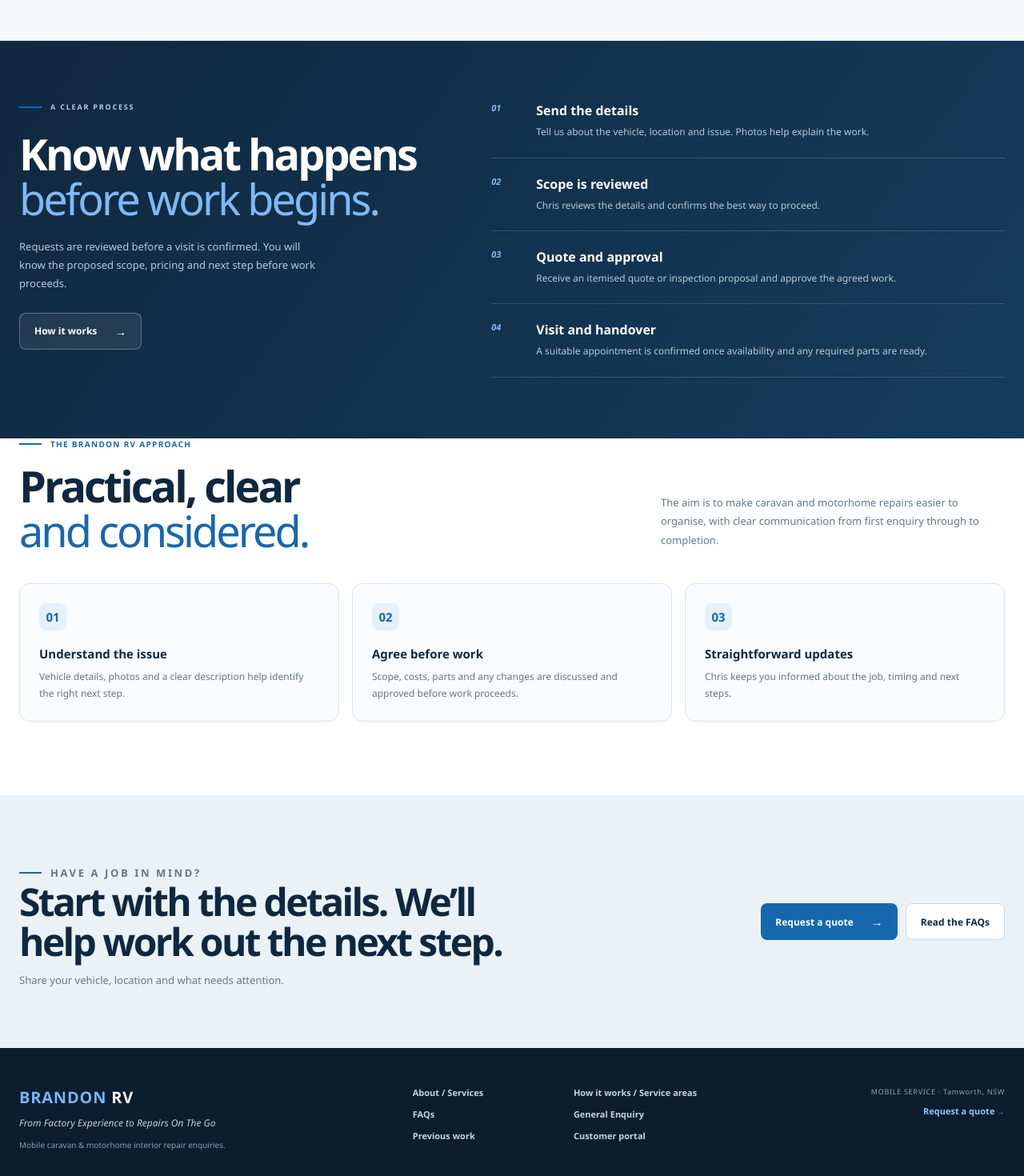
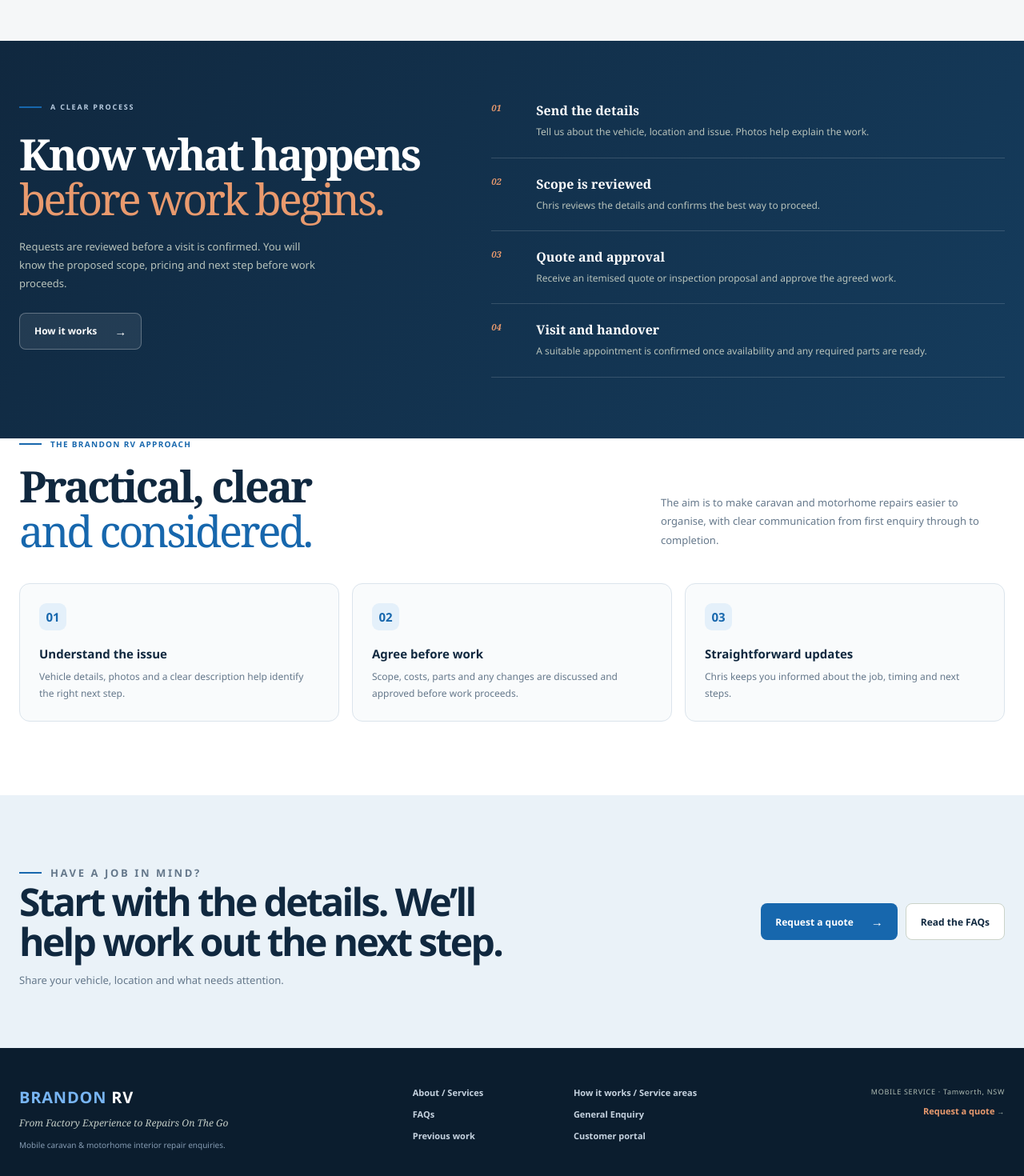
Before and after one commit to remipetrovich-design/BrandonRV-V2, a Next.js app: page / in a window 1280 px wide. Shown: the part 1260-2730 px from the top of the page at 80% size. Built offline with nearby package versions, Linux system fonts and the light colour scheme; no server answers.

Commit message:
Restore Brandon RV public brand and portal colour system

```diff
--- a/src/app/brv-refresh.css
+++ b/src/app/brv-refresh.css
@@ -1,22 +1,22 @@
 
-/* Brandon RV visual system: navy, blue, clear operational surfaces */
+/* Brandon RV public identity: warm neutral surfaces, deep green and orange accents. */
 :root {
-  --ink: #13283f;
-  --muted: #64758a;
-  --paper: #f4f7fb;
+  --ink: #17231f;
+  --muted: #66716b;
+  --paper: #f5f4ed;
   --white: #ffffff;
-  --green: #155db5;
-  --green-dark: #10243b;
-  --orange: #287ce0;
-  --line: #dce5ef;
-  --display: "Segoe UI", Arial, sans-serif;
+  --green: #244d3d;
+  --green-dark: #172f27;
+  --orange: #e9783e;
+  --line: #d9ddd3;
+  --display: Georgia, "Times New Roman", serif;
   --body: "Segoe UI", Arial, sans-serif;
-  --brv-navy: #10243b;
-  --brv-blue: #1768c5;
-  --brv-blue-light: #eaf3ff;
+  --brv-navy: #172f27;
+  --brv-blue: #244d3d;
+  --brv-blue-light: #e9ece4;
   --brv-surface: #ffffff;
-  --brv-border: #dce5ef;
-  --brv-muted: #64758a;
+  --brv-border: #d9ddd3;
+  --brv-muted: #66716b;
 }
 html { scroll-behavior: smooth; }
 body { background: var(--paper); color: var(--ink); font-family: var(--body); -webkit-font-smoothing: antialiased; }
@@ -33,14 +33,14 @@ button, input, textarea, select { font: inherit; }
 .brand-name { display: flex; flex-direction: column; gap: 4px; min-width: 0; }
 .brand-name strong { color: var(--brv-navy); font-size: 17px; font-weight: 850; letter-spacing: .045em; }
 .brand-name strong span { color: var(--brv-blue); }
-.brand-name small { color: #74849a; font-size: 9px; font-weight: 650; letter-spacing: .08em; line-height: 1.3; }
+.brand-name small { color: #66716b; font-size: 9px; font-weight: 650; letter-spacing: .08em; line-height: 1.3; }
 .main-nav { display: flex; align-items: center; gap: 24px; }
-.main-nav a { position: relative; padding: 10px 0; color: #4c6076; font-size: 12px; font-weight: 650; transition: color .18s ease; }
+.main-nav a { position: relative; padding: 10px 0; color: #59645e; font-size: 12px; font-weight: 650; transition: color .18s ease; }
 .main-nav a:hover, .main-nav a.active { color: var(--brv-blue); }
 .main-nav a.active::after { position: absolute; right: 0; bottom: 1px; left: 0; height: 2px; border-radius: 2px; background: var(--brv-blue); content: ""; }
 .header-actions { display: flex; align-items: center; gap: 16px; }
 .header-portal-link { padding: 11px 15px; border: 1px solid var(--brv-border); border-radius: 8px; color: var(--brv-navy); font-size: 11px; font-weight: 750; }
-.header-portal-link:hover { border-color: #a9c9ee; background: var(--brv-blue-light); color: var(--brv-blue); }
+.header-portal-link:hover { border-color: #bdc7bc; background: var(--brv-blue-light); color: var(--brv-blue); }
 .header-call { display: flex; flex-direction: column; gap: 3px; text-align: right; }
 .header-call span { color: #8492a3; font-size: 9px; font-weight: 700; letter-spacing: .1em; text-transform: uppercase; }
 .header-call strong { color: var(--brv-navy); font-size: 13px; font-weight: 800; }
@@ -50,33 +50,33 @@ button, input, textarea, select { font: inherit; }
 .button { min-height: 46px; padding: 0 18px; border-radius: 8px; font-size: 12px; font-weight: 750; letter-spacing: 0; transition: transform .18s ease, background .18s ease, border-color .18s ease, box-shadow .18s ease; }
 .button:hover { transform: translateY(-1px); box-shadow: 0 8px 18px rgba(16,36,59,.12); }
 .button-primary { background: var(--brv-blue); color: #fff; }
-.button-primary:hover { background: #0f56a7; }
-.button-secondary { border: 1px solid #cbd8e6; background: #fff; color: var(--brv-navy); }
+.button-primary:hover { background: #172f27; }
+.button-secondary { border: 1px solid #cbd3c9; background: #fff; color: var(--brv-navy); }
 .button-secondary:hover { border-color: #9dbfe5; background: #f6faff; }
 .button-dark { background: var(--brv-navy); color: #fff; }
 .button-dark:hover { background: #1b3b5d; }
 .button-light { margin-top: 24px; border: 1px solid rgba(255,255,255,.28); background: rgba(255,255,255,.08); color: #fff; }
 .button-light:hover { background: rgba(255,255,255,.16); }
 
-.home-hero { position: relative; overflow: hidden; padding: 68px 0 72px; background: linear-gradient(180deg,#f8fbff 0%,#f1f6fc 100%); }
+.home-hero { position: relative; overflow: hidden; padding: 68px 0 72px; background: linear-gradient(180deg,#f5f4ed 0%,#f5f4ed 100%); }
 .home-hero::before { position: absolute; top: -250px; right: -170px; width: 650px; height: 650px; border: 1px solid rgba(23,104,197,.09); border-radius: 50%; content: ""; }
 .home-hero::after { position: absolute; top: -160px; right: -80px; width: 470px; height: 470px; border: 1px solid rgba(23,104,197,.08); border-radius: 50%; content: ""; }
 .home-hero-grid { position: relative; z-index: 1; display: grid; grid-template-columns: 1.04fr .96fr; align-items: center; gap: 64px; }
 .home-eyebrow { display: flex; align-items: center; gap: 10px; margin: 0 0 22px; color: var(--brv-blue); font-size: 10px; font-weight: 800; letter-spacing: .13em; }
 .home-eyebrow span { width: 26px; height: 3px; border-radius: 3px; background: var(--brv-blue); }
 .home-hero-copy h1 { max-width: 650px; margin: 0; color: var(--brv-navy); font-size: clamp(44px,5.5vw,70px); font-weight: 850; line-height: 1.02; letter-spacing: -.055em; }
-.home-hero-intro { max-width: 570px; margin: 22px 0 28px; color: #5d7086; font-size: 16px; line-height: 1.75; }
+.home-hero-intro { max-width: 570px; margin: 22px 0 28px; color: #59645e; font-size: 16px; line-height: 1.75; }
 .home-hero-actions { display: flex; flex-wrap: wrap; gap: 12px; }
-.home-hero-meta { display: flex; flex-wrap: wrap; gap: 20px; margin-top: 27px; color: #7a8a9d; font-size: 10px; font-weight: 650; }
+.home-hero-meta { display: flex; flex-wrap: wrap; gap: 20px; margin-top: 27px; color: #7a837c; font-size: 10px; font-weight: 650; }
 .home-hero-meta span { display: inline-flex; align-items: center; gap: 8px; }
 .home-hero-meta i { width: 7px; height: 7px; border-radius: 50%; background: #2a9a72; }
-.home-hero-panel { position: relative; min-height: 430px; display: flex; flex-direction: column; overflow: hidden; padding: 26px 30px 24px; border-radius: 18px; background: linear-gradient(145deg,#10243b 0%,#173b61 100%); color: #fff; box-shadow: 0 22px 50px rgba(16,36,59,.2); }
+.home-hero-panel { position: relative; min-height: 430px; display: flex; flex-direction: column; overflow: hidden; padding: 26px 30px 24px; border-radius: 18px; background: linear-gradient(145deg,#172f27 0%,#244d3d 100%); color: #fff; box-shadow: 0 22px 50px rgba(16,36,59,.2); }
 .home-hero-panel::before { position: absolute; top: 64px; right: -85px; width: 350px; height: 350px; border: 1px solid rgba(255,255,255,.12); border-radius: 50%; content: ""; }
 .home-hero-panel::after { position: absolute; top: 105px; right: -42px; width: 260px; height: 260px; border: 1px solid rgba(255,255,255,.1); border-radius: 50%; content: ""; }
-.home-panel-top, .home-panel-bottom { position: relative; z-index: 1; display: flex; justify-content: space-between; gap: 12px; color: #b8cce2; font-size: 9px; font-weight: 750; letter-spacing: .12em; }
+.home-panel-top, .home-panel-bottom { position: relative; z-index: 1; display: flex; justify-content: space-between; gap: 12px; color: #c2ccc5; font-size: 9px; font-weight: 750; letter-spacing: .12em; }
 .home-panel-mark { position: relative; z-index: 1; display: grid; place-items: center; width: 118px; height: 94px; margin: 48px 0 20px; border-radius: 12px; background: #fff; }
 .home-panel-mark img { width: 100%; height: 100%; object-fit: contain; }
-.home-panel-kicker { position: relative; z-index: 1; margin: 0 0 9px; color: #8ebcf0; font-size: 9px; font-weight: 800; letter-spacing: .16em; }
+.home-panel-kicker { position: relative; z-index: 1; margin: 0 0 9px; color: #e99a6e; font-size: 9px; font-weight: 800; letter-spacing: .16em; }
 .home-hero-panel h2 { position: relative; z-index: 1; max-width: 360px; margin: 0; color: #fff; font-size: clamp(25px,3vw,34px); font-weight: 800; line-height: 1.1; letter-spacing: -.035em; }
 .home-hero-panel > p:not(.home-panel-kicker) { position: relative; z-index: 1; max-width: 360px; margin: 12px 0 24px; color: #c0d0e0; font-size: 12px; line-height: 1.7; }
 .home-panel-bottom { margin-top: auto; padding-top: 18px; border-top: 1px solid rgba(255,255,255,.16); }
@@ -98,15 +98,15 @@ button, input, textarea, select { font: inherit; }
 .section-lead { max-width: 430px; margin: 0 0 4px; color: var(--brv-muted); font-size: 13px; line-height: 1.8; }
 .service-grid { display: grid; grid-template-columns: repeat(3,minmax(0,1fr)); gap: 14px; border: 0; }
 .service-card { position: relative; min-height: 218px; padding: 24px; border: 1px solid var(--brv-border); border-radius: 12px; background: #fff; box-shadow: 0 6px 20px rgba(16,36,59,.035); transition: transform .18s ease, box-shadow .18s ease, border-color .18s ease; }
-.service-card:hover { transform: translateY(-3px); border-color: #b8d2ee; box-shadow: 0 14px 28px rgba(16,36,59,.08); }
+.service-card:hover { transform: translateY(-3px); border-color: #bdc7bc; box-shadow: 0 14px 28px rgba(16,36,59,.08); }
 .service-card + .service-card { padding-left: 24px; border-left: 1px solid var(--brv-border); }
 .service-number { color: var(--brv-blue); font-size: 11px; font-weight: 800; }
 .service-arrow { top: 20px; right: 22px; color: #86a5c7; }
 .service-card h3 { max-width: 270px; margin: 38px 0 10px; color: var(--brv-navy); font-size: 19px; font-weight: 800; line-height: 1.2; letter-spacing: -.025em; }
 .service-card p { max-width: 330px; margin: 0; color: var(--brv-muted); font-size: 12px; line-height: 1.75; }
-.service-note { display: grid; grid-template-columns: 210px 1fr; gap: 22px; margin-top: 18px; padding: 18px 20px; border: 1px solid #c9dcf0; border-radius: 10px; background: #eef6ff; }
+.service-note { display: grid; grid-template-columns: 210px 1fr; gap: 22px; margin-top: 18px; padding: 18px 20px; border: 1px solid #e0e5db; border-radius: 10px; background: #e9ece4; }
 .service-note strong { color: #174b83; font-size: 12px; font-weight: 800; }
-.service-note p { margin: 0; color: #536d88; font-size: 11px; line-height: 1.7; }
+.service-note p { margin: 0; color: #59645e; font-size: 11px; line-height: 1.7; }
 .section-link-row { margin-top: 22px; }
 .text-link { color: var(--brv-blue); font-size: 12px; font-weight: 800; }
 .text-link span { color: var(--brv-blue); }
@@ -115,13 +115,13 @@ button, input, textarea, select { font: inherit; }
 .process-grid { display: grid; grid-template-columns: .88fr 1.12fr; gap: 86px; }
 .eyebrow-light { color: #b9cce0; }
 .process-heading h2 { color: #fff; }
-.process-heading h2 em { color: #80b9f4; }
-.process-heading > p:last-of-type { max-width: 370px; margin: 20px 0 0; color: #b9c9d9; font-size: 13px; line-height: 1.8; }
+.process-heading h2 em { color: #e99a6e; }
+.process-heading > p:last-of-type { max-width: 370px; margin: 20px 0 0; color: #b8c3bb; font-size: 13px; line-height: 1.8; }
 .process-steps > div { display: grid; grid-template-columns: 38px 1fr; gap: 18px; padding: 19px 0; border-bottom: 1px solid rgba(255,255,255,.15); }
 .process-steps > div:first-child { padding-top: 0; }
-.process-steps > div > span { color: #83baf1; font-size: 11px; font-weight: 800; }
+.process-steps > div > span { color: #e99a6e; font-size: 11px; font-weight: 800; }
 .process-steps h3 { margin: 0 0 6px; color: #fff; font-size: 15px; font-weight: 800; }
-.process-steps p { max-width: 500px; margin: 0; color: #b9c9d9; font-size: 11px; line-height: 1.7; }
+.process-steps p { max-width: 500px; margin: 0; color: #b8c3bb; font-size: 11px; line-height: 1.7; }
 
 .contact-strip { padding: 68px 0; background: #fff; border-top: 1px solid var(--brv-border); }
 .contact-strip-inner { display: flex; align-items: center; justify-content: space-between; gap: 36px; }
@@ -135,22 +135,22 @@ button, input, textarea, select { font: inherit; }
 .footer-main { display: grid; grid-template-columns: 1.15fr 1fr .8fr; align-items: start; gap: 42px; padding-bottom: 36px; }
 .footer-brand { color: #fff; font-size: 20px; font-weight: 900; letter-spacing: .04em; }
 .footer-brand span { color: #78b5f3; }
-.footer-brand-block p { margin: 10px 0 6px; color: #c1d0df; font-size: 12px; }
+.footer-brand-block p { margin: 10px 0 6px; color: #c2ccc5; font-size: 12px; }
 .footer-brand-block small { color: #879db4; font-size: 10px; }
 .footer-links { display: grid; grid-template-columns: repeat(2,minmax(0,1fr)); gap: 12px 20px; }
 .footer-links a { color: #c5d2df; font-size: 11px; font-weight: 600; }
 .footer-links a:hover { color: #fff; }
 .footer-contact { align-items: flex-end; gap: 10px; }
-.footer-contact span { color: #90a6bd; font-size: 9px; letter-spacing: .08em; }
+.footer-contact span { color: #aebbb2; font-size: 9px; letter-spacing: .08em; }
 .footer-contact a { color: #fff; font-size: 15px; font-weight: 800; }
-.footer-contact a:last-child { color: #8fc4fb; font-size: 11px; }
+.footer-contact a:last-child { color: #e99a6e; font-size: 11px; }
 .footer-bottom { padding-top: 18px; border-top: 1px solid rgba(255,255,255,.14); color: #91a5ba; font-size: 10px; }
 
-.page-hero { padding: 68px 0 62px; background: linear-gradient(130deg,#10243b 0%,#183d64 100%); color: #fff; }
+.page-hero { padding: 68px 0 62px; background: linear-gradient(130deg,#172f27 0%,#244d3d 100%); color: #fff; }
 .page-hero .eyebrow { color: #b7cce2; font-size: 10px; }
 .page-hero h1 { max-width: 860px; color: #fff; font-family: var(--body); font-size: clamp(40px,5.2vw,64px); font-weight: 850; line-height: 1.03; letter-spacing: -.05em; }
 .page-hero h1 em { color: #8dc3fa; font-style: normal; }
-.page-hero > .shell > p:last-child { max-width: 650px; margin: 20px 0 0; color: #c1d0df; font-size: 14px; line-height: 1.75; }
+.page-hero > .shell > p:last-child { max-width: 650px; margin: 20px 0 0; color: #c2ccc5; font-size: 14px; line-height: 1.75; }
 .content-section { padding: 66px 0 84px; }
 .content-intro { max-width: 760px; margin-bottom: 34px; color: var(--brv-muted); font-size: 14px; line-height: 1.8; }
 .detail-list { grid-template-columns: repeat(2,minmax(0,1fr)); gap: 14px; border: 0; }
@@ -160,19 +160,19 @@ button, input, textarea, select { font: inherit; }
 .detail-item h2 { margin: 18px 0 9px; color: var(--brv-navy); font-size: 19px; font-weight: 800; }
 .detail-item p { color: var(--brv-muted); font-size: 12px; line-height: 1.75; }
 .service-scope-note { display: block; margin-top: 12px; color: #526d89; font-size: 10px; line-height: 1.65; }
-.note-panel { margin-top: 20px; padding: 18px 20px; border: 1px solid #c8dbef; border-left: 4px solid var(--brv-blue); border-radius: 10px; background: #edf5ff; }
+.note-panel { margin-top: 20px; padding: 18px 20px; border: 1px solid #c8dbef; border-left: 4px solid var(--brv-blue); border-radius: 10px; background: #e9ece4; }
 .note-panel p { color: #4d6782; font-size: 11px; line-height: 1.75; }
 
 .about-grid { grid-template-columns: .72fr 1.28fr; gap: 44px; }
-.about-aside { padding: 28px; border: 1px solid var(--brv-border); border-radius: 14px; background: #eaf3ff; }
+.about-aside { padding: 28px; border: 1px solid var(--brv-border); border-radius: 14px; background: #e9ece4; }
 .about-aside strong { color: var(--brv-navy); font-size: 27px; font-weight: 850; line-height: 1.12; }
-.about-aside p { color: #637a92; font-size: 11px; line-height: 1.7; }
+.about-aside p { color: #59645e; font-size: 11px; line-height: 1.7; }
 .about-copy h2 { margin: 0 0 16px; color: var(--brv-navy); font-size: 28px; font-weight: 850; letter-spacing: -.03em; }
 .about-copy p { color: var(--brv-muted); font-size: 13px; line-height: 1.85; }
 
 .contact-grid { gap: 38px; }
 .contact-card { padding: 28px; border: 1px solid var(--brv-border); border-radius: 14px; background: #fff; box-shadow: 0 8px 24px rgba(16,36,59,.04); }
-.contact-card span { color: #8291a3; font-size: 9px; }
+.contact-card span { color: #66716b; font-size: 9px; }
 .contact-card strong { color: var(--brv-navy); font-family: var(--body); font-size: 23px; font-weight: 850; }
 .contact-card a { color: var(--brv-blue); }
 .contact-guidance h2 { color: var(--brv-navy); font-size: 29px; font-weight: 850; }
@@ -182,9 +182,9 @@ button, input, textarea, select { font: inherit; }
 .enquiry-aside { top: 105px; }
 .enquiry-aside h2 { color: var(--brv-navy); font-family: var(--body); font-size: 30px; font-weight: 850; line-height: 1.12; }
 .enquiry-aside > p:not(.eyebrow) { color: var(--brv-muted); font-size: 12px; line-height: 1.8; }
-.enquiry-aside-note { border: 1px solid #c8dbef; border-left: 4px solid var(--brv-blue); border-radius: 10px; background: #edf5ff; }
+.enquiry-aside-note { border: 1px solid #c8dbef; border-left: 4px solid var(--brv-blue); border-radius: 10px; background: #e9ece4; }
 .enquiry-aside-note strong { color: var(--brv-navy); font-family: var(--body); font-size: 14px; font-weight: 800; }
-.enquiry-aside-note span { color: #5c7188; }
+.enquiry-aside-note span { color: #59645e; }
 .enquiry-aside > a { color: var(--brv-blue); }
 .enquiry-form, .profile-form { padding: 28px; border: 1px solid var(--brv-border); border-radius: 14px; background: #fff; box-shadow: 0 10px 28px rgba(16,36,59,.045); }
 .form-section-title { border-color: var(--brv-border); }
@@ -192,11 +192,11 @@ button, input, textarea, select { font: inherit; }
 .form-section-title strong { color: var(--brv-navy); font-family: var(--body); font-size: 15px; font-weight: 800; }
 .form-section-title small { color: var(--brv-muted); font-size: 10px; }
 .enquiry-form label, .auth-form label, .profile-form label, .customer-form-grid label { color: #4e6278; font-size: 11px; font-weight: 700; }
-.enquiry-form input:not([type="checkbox"]):not([type="file"]), .enquiry-form select, .enquiry-form textarea, .auth-form input:not([type="checkbox"]):not([type="file"]), .profile-form input, .profile-form select, .profile-form textarea, .customer-form-grid input, .customer-form-grid select, .customer-form-grid textarea { min-height: 44px; padding: 11px 12px; border: 1px solid #cfdbe7; border-radius: 8px; background: #fbfdff; color: var(--brv-navy); font-size: 12px; }
+.enquiry-form input:not([type="checkbox"]):not([type="file"]), .enquiry-form select, .enquiry-form textarea, .auth-form input:not([type="checkbox"]):not([type="file"]), .profile-form input, .profile-form select, .profile-form textarea, .customer-form-grid input, .customer-form-grid select, .customer-form-grid textarea { min-height: 44px; padding: 11px 12px; border: 1px solid #cbd3c9; border-radius: 8px; background: #fbfdff; color: var(--brv-navy); font-size: 12px; }
 .enquiry-form textarea, .profile-form textarea { min-height: 116px; }
 .enquiry-form input:focus, .enquiry-form select:focus, .enquiry-form textarea:focus, .auth-form input:not([type="checkbox"]):not([type="file"]):focus, .profile-form input:focus, .customer-form-grid input:focus, .customer-form-grid select:focus, .customer-form-grid textarea:focus { border-color: var(--brv-blue); box-shadow: 0 0 0 3px rgba(23,104,197,.12); outline: 0; }
-.upload-field { border: 1px dashed #9bb9d8; border-radius: 10px; background: #f6faff; }
-.upload-field small { color: #71859b; }
+.upload-field { border: 1px dashed #bdc7bc; border-radius: 10px; background: #f6faff; }
+.upload-field small { color: #66716b; }
 .consent-check { color: var(--brv-muted) !important; }
 .consent-check input { accent-color: var(--brv-blue); }
 .form-disclaimer { color: #7a8ba0; }
@@ -208,15 +208,15 @@ button, input, textarea, select { font: inherit; }
 .portal-topbar-inner { min-height: 74px; }
 .portal-topbar-right { gap: 18px; color: var(--brv-muted); font-size: 11px; }
 .portal-topbar-right a { color: var(--brv-blue); font-weight: 750; }
-.portal-account-label { color: #8595a8; font-size: 9px; font-weight: 800; letter-spacing: .12em; }
+.portal-account-label { color: #66716b; font-size: 9px; font-weight: 800; letter-spacing: .12em; }
 .portal-shell { grid-template-columns: 232px minmax(0,1fr); gap: 28px; max-width: 1280px; padding-top: 32px; padding-bottom: 58px; }
 .portal-sidebar { position: sticky; top: 100px; min-height: 560px; align-self: start; padding: 20px 14px; border: 1px solid var(--brv-border); border-radius: 14px; background: #fff; box-shadow: 0 8px 22px rgba(16,36,59,.035); }
-.portal-sidebar-heading, .panel-kicker { color: #8595a8; font-size: 9px; font-weight: 800; letter-spacing: .12em; }
+.portal-sidebar-heading, .panel-kicker { color: #66716b; font-size: 9px; font-weight: 800; letter-spacing: .12em; }
 .portal-sidebar nav { gap: 4px; margin-top: 14px; }
-.portal-nav-link { gap: 11px; padding: 11px 12px; border-radius: 8px; color: #52677e; font-size: 11px; font-weight: 700; }
+.portal-nav-link { gap: 11px; padding: 11px 12px; border-radius: 8px; color: #59645e; font-size: 11px; font-weight: 700; }
 .portal-nav-link > span { flex: 1; width: auto; display: block; color: inherit; font-size: 11px; text-align: left; }
 .portal-icon { width: 17px; height: 17px; }
-.portal-nav-link:hover, .portal-nav-link.active { background: #eaf3ff; color: var(--brv-blue); box-shadow: none; }
+.portal-nav-link:hover, .portal-nav-link.active { background: #e9ece4; color: var(--brv-blue); box-shadow: none; }
 .portal-nav-link.active { box-shadow: inset 3px 0 var(--brv-blue); }
 .portal-sidebar-help { margin-top: 30px; padding: 16px; border: 1px solid #d8e8f8; border-radius: 10px; background: #f2f8ff; }
 .portal-sidebar-help span { color: #8094aa; }
@@ -234,18 +234,18 @@ button, input, textarea, select { font: inherit; }
 .portal-stat-grid strong { margin-top: 12px; color: var(--brv-navy); font-size: 28px; font-weight: 850; }
 .portal-stat-grid small { color: var(--brv-muted); font-size: 10px; }
 .portal-panel { margin: 16px 0; padding: 22px; border: 1px solid var(--brv-border); border-radius: 13px; background: #fff; box-shadow: 0 6px 20px rgba(16,36,59,.035); }
-.portal-panel-heading { gap: 18px; padding-bottom: 14px; border-bottom: 1px solid #edf1f6; }
+.portal-panel-heading { gap: 18px; padding-bottom: 14px; border-bottom: 1px solid #e6e8df; }
 .portal-panel-heading h2 { margin: 5px 0 0; color: var(--brv-navy); font-size: 17px; font-weight: 850; }
 .portal-panel-heading p { color: var(--brv-muted); font-size: 11px; line-height: 1.6; }
 .panel-footnote, .portal-muted-note { color: #8191a4; font-size: 11px; line-height: 1.7; }
 .activity-list { border-top: 0; }
-.activity-item { gap: 16px; padding: 14px 0; border-bottom: 1px solid #edf1f6; }
+.activity-item { gap: 16px; padding: 14px 0; border-bottom: 1px solid #e6e8df; }
 .activity-date { min-width: 110px; color: #8393a5; font-size: 10px; }
 .activity-copy strong { color: var(--brv-navy); font-size: 12px; font-weight: 800; }
 .activity-copy span { color: var(--brv-muted); font-size: 10px; }
 .portal-shortcuts { grid-template-columns: repeat(3,minmax(0,1fr)); gap: 12px; margin-top: 16px; }
 .portal-shortcuts > a { position: relative; padding: 18px; border: 1px solid var(--brv-border); border-radius: 12px; background: #fff; box-shadow: 0 6px 18px rgba(16,36,59,.03); }
-.portal-shortcuts > a:hover { border-color: #a9c9ee; background: #f8fbff; }
+.portal-shortcuts > a:hover { border-color: #bdc7bc; background: #f5f4ed; }
 .portal-shortcuts > a > span { color: var(--brv-blue); }
 .portal-shortcuts strong { display: block; margin: 10px 0 5px; color: var(--brv-navy); font-size: 12px; font-weight: 800; }
 .portal-shortcuts small { color: var(--brv-muted); font-size: 10px; }
```
